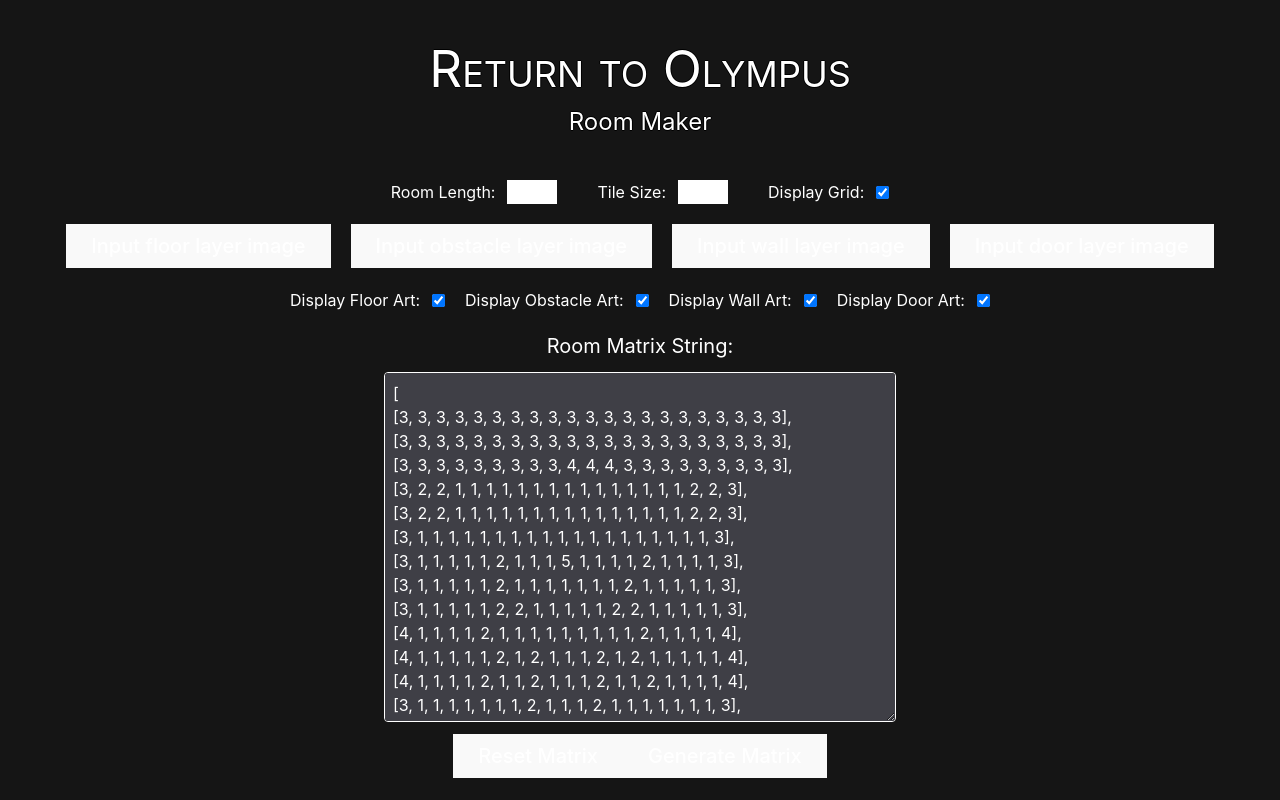
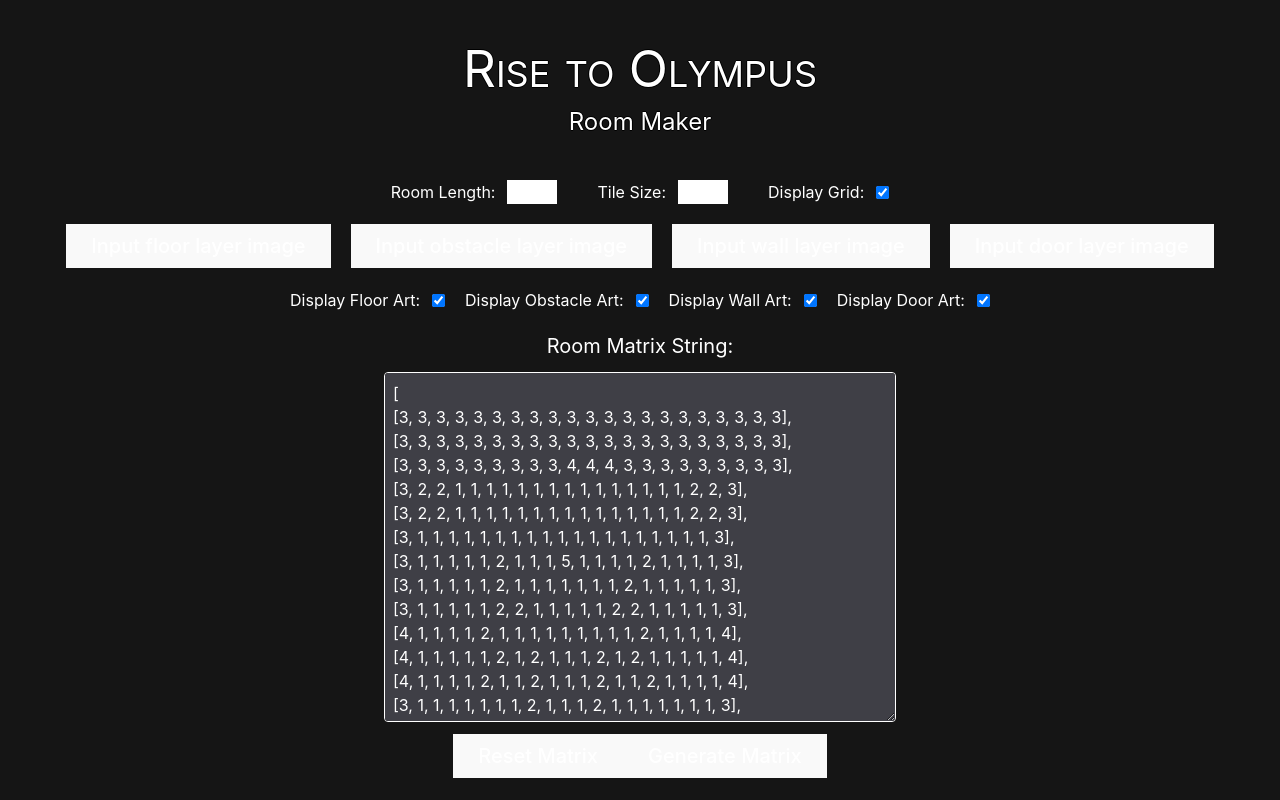
Before and after one commit to codetrifecta/rto-room-maker, a React (Vite) app: page / in a window 1280 px wide. Shown: the top 800 px of the page. Built offline with nearby package versions, Linux system fonts and the light colour scheme; a web font is replaced by a local one.

Commit message:
Update app name in header to Rise to Olympus

```diff
--- a/src/App.tsx
+++ b/src/App.tsx
@@ -211,7 +211,7 @@ function App() {
     <div className="flex flex-col items-center pb-20" ref={appRef}>
       <div className="my-10">
         <h1 className="mb-2 uppercase">
-          R<span className="text-4xl">eturn</span>{' '}
+          R<span className="text-4xl">ise</span>{' '}
           <span className="text-4xl">to</span> O
           <span className="text-4xl">lympus</span>
         </h1>
```
